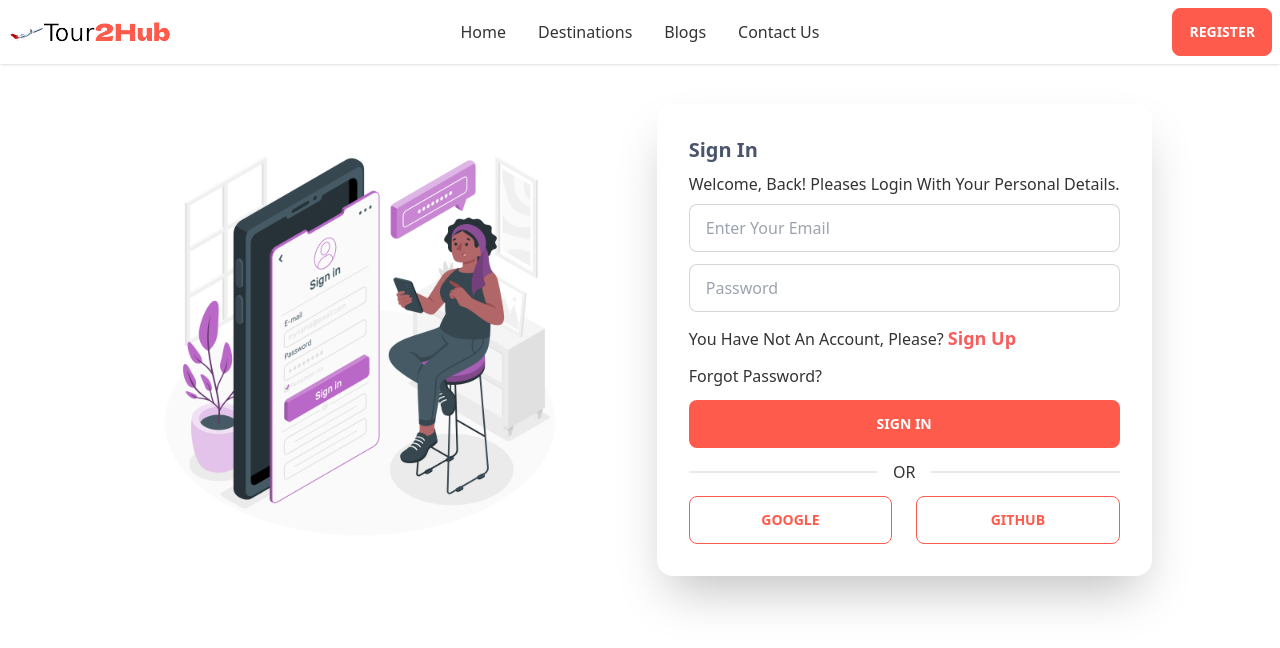
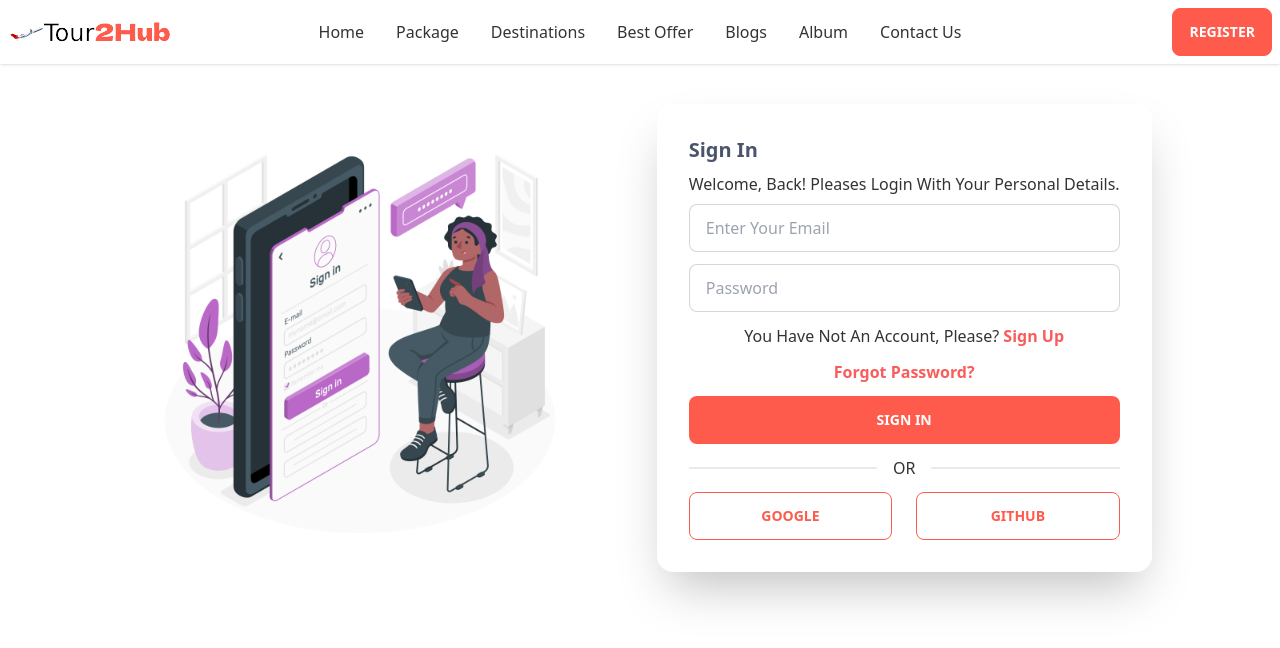
Before and after one commit to AhshanHabib26/Tour_Hub_React, a React (Create React App) app: page /login in a window 1280 px wide. Shown: the top 648 px of the page. Built offline with nearby package versions, Linux system fonts and the light colour scheme.

Commit message:
Scroll Bar Added

```diff
--- a/package.json
+++ b/package.json
@@ -16,7 +16,9 @@
     "react-query": "^4.0.0",
     "react-responsive-carousel": "^3.2.23",
     "react-router-dom": "^6.3.0",
+    "react-router-hash-link": "^2.4.3",
     "react-scripts": "5.0.1",
+    "react-scroll-to-top": "^3.0.0",
     "react-select": "^5.4.0",
     "react-toastify": "^9.0.7",
     "swiper": "^8.3.2",
--- a/src/Componnets/Pages/Blog/Blog.js
+++ b/src/Componnets/Pages/Blog/Blog.js
@@ -6,7 +6,7 @@ import Styles from '../../Styles/Blog.module.css'
 
 const Blog = () => {
   return (
-    <div>
+    <div id="blogs">
       <h1 className=" text-center text-primary text-2xl lg:text-4xl font-bold my-10">
         Top Recent Blog Post
       </h1>
--- a/src/Componnets/Pages/ContactInfo/ContactInfo.js
+++ b/src/Componnets/Pages/ContactInfo/ContactInfo.js
@@ -7,7 +7,7 @@ import {FaSearchLocation} from 'react-icons/fa'
 
 const ContactInfo = () => {
     return (
-        <div className={Styles.ContactContainer}>
+        <div id='contact-us' className={Styles.ContactContainer}>
             <div className=' py-12 flex-wrap flex items-center justify-evenly flex-col lg:flex-row mx-8'>
                 <h1 className=' text-4xl font-extrabold text-secondary'>Contact Info:</h1>
                 <div className=' flex items-center my-5 lg:my-0 flex-col lg:flex-row'>
--- a/src/Componnets/Pages/Destinations/Destinations.js
+++ b/src/Componnets/Pages/Destinations/Destinations.js
@@ -9,7 +9,7 @@ import Switzerland from "../../Image/Destinations/Switzerland.png";
 
 const Destinations = () => {
   return (
-    <div className=" mb-12">
+    <div id="destinations" className=" mb-12">
       <h1 className=" text-center text-neutral text-2xl lg:text-4xl font-bold my-10">
         Top Recommended Destinations
       </h1>
--- a/src/Componnets/Pages/Gallery/Gallery.js
+++ b/src/Componnets/Pages/Gallery/Gallery.js
@@ -13,7 +13,7 @@ import imageEight from "../../Image/Gallery/Gallery_8.png";
 
 const Gallery = () => {
   return (
-    <div className=" mb-10">
+    <div id="album-archive" className=" mb-10">
       <h1 className=" text-center text-primary text-2xl lg:text-4xl font-bold my-10">
         Our Gallery
       </h1>
--- a/src/Componnets/Pages/Home/Navbar.js
+++ b/src/Componnets/Pages/Home/Navbar.js
@@ -1,6 +1,7 @@
 import React from "react";
 import Logo from "../../Image/TourHub.png";
 import { Link } from "react-router-dom";
+import { HashLink } from "react-router-hash-link";
 
 const Navbar = () => {
   return (
@@ -29,36 +30,82 @@ const Navbar = () => {
               class="menu menu-compact dropdown-content mt-3 p-2 shadow bg-base-100 rounded-box w-52"
             >
               <li>
-                <Link to="/">Home</Link>
+                <HashLink smooth to="/">
+                  Home
+                </HashLink>
               </li>
               <li>
-                <Link to="/">Destinations</Link>
+                <HashLink smooth to="#tours">
+                  Package
+                </HashLink>
               </li>
               <li>
-                <Link to="/blogs">Blogs</Link>
+                <HashLink smooth to="#destinations">
+                  Destinations
+                </HashLink>
               </li>
               <li>
-                <Link to="/contact-us">Contact Us</Link>
+                <HashLink smooth to="#upcoming-offer">
+                  Best Offer
+                </HashLink>
+              </li>
+              <li>
+                <HashLink smooth to="#blogs">
+                  Blogs
+                </HashLink>
+              </li>
+              <li>
+                <HashLink smooth to="#album-archive">
+                  Album
+                </HashLink>
+              </li>
+              <li>
+                <HashLink smooth to="#contact-us">
+                  Contact Us
+                </HashLink>
               </li>
             </ul>
           </div>
-          <Link to="/"  >
+          <Link to="/">
             <img src={Logo} alt="" />
           </Link>
         </div>
         <div class="navbar-center hidden lg:flex">
           <ul class="menu menu-horizontal p-0">
             <li>
-              <Link to="/">Home</Link>
+              <HashLink smooth to="/">
+                Home
+              </HashLink>
             </li>
             <li>
-              <Link to="/">Destinations</Link>
+              <HashLink smooth to="#tours">
+                Package
+              </HashLink>
             </li>
             <li>
-              <Link to="/blogs">Blogs</Link>
+              <HashLink smooth to="#destinations">
+                Destinations
+              </HashLink>
             </li>
             <li>
-              <Link to="/contact-us">Contact Us</Link>
+              <HashLink smooth to="#upcoming-offer">
+                Best Offer
+              </HashLink>
+            </li>
+            <li>
+              <HashLink smooth to="#blogs">
+                Blogs
+              </HashLink>
+            </li>
+            <li>
+              <HashLink smooth to="#album-archive">
+                Album
+              </HashLink>
+            </li>
+            <li>
+              <HashLink smooth to="#contact-us">
+                Contact Us
+              </HashLink>
             </li>
           </ul>
         </div>
@@ -72,10 +119,10 @@ const Navbar = () => {
               class="dropdown-content menu p-2 shadow bg-base-100 rounded-box w-52"
             >
               <li>
-                <Link to='/login'>Log In</Link>
+                <Link to="/login">Log In</Link>
               </li>
               <li>
-                <Link to='/signup'>Sign Up</Link>
+                <Link to="/signup">Sign Up</Link>
               </li>
             </ul>
           </div>
--- a/src/Componnets/Pages/Tours/Tours.js
+++ b/src/Componnets/Pages/Tours/Tours.js
@@ -9,7 +9,7 @@ const Tours = () => {
   const sliceTours = tours.slice(0, 6)
 
   return (
-    <div>
+    <div id="tours">
       <h2 className="  text-center text-neutral text-2xl lg:text-4xl font-bold my-8">
         {" "}
        Our Best Selling Tours
--- a/src/Componnets/Pages/UpcomingOffer/UpcomingOffer.js
+++ b/src/Componnets/Pages/UpcomingOffer/UpcomingOffer.js
@@ -7,7 +7,7 @@ const UpcomingOffer = () => {
   const sliceTours = tours.slice(0, 3);
 
   return (
-    <div className={Styles.UpCominBanner}>
+    <div id="upcoming-offer"  className={Styles.UpCominBanner}>
       <h2 className=" text-center text-primary text-2xl lg:text-4xl font-bold my-10">
         {" "}
         Our Upcoming Best Tours
--- a/src/Componnets/Register/ForgotPassword/ForgotPassword.js
+++ b/src/Componnets/Register/ForgotPassword/ForgotPassword.js
@@ -8,9 +8,11 @@ const ForgotPassword = () => {
 
   const handleSubmit = (e) => {
     const email = e.target.email.value;
-
     e.preventDefault();
-
+    if (!email) {
+      toast.error("Please Enter Your Email");
+      return;
+    } else {
       fetch("https://tour-hub-server.herokuapp.com/forgot-password", {
         method: "POST",
         body: JSON.stringify({ email }),
@@ -24,10 +26,11 @@ const ForgotPassword = () => {
           if (data.error) {
             toast.error(data.error);
           } else {
-          toast.info("Verification is Send on Your Email!");
+            toast.info("Verification Code is Send on Your Email!");
             navigate("/verify-email");
           }
         });
+    }
   };
 
   return (
--- a/src/Componnets/Register/ForgotPassword/VerifyEmail.js
+++ b/src/Componnets/Register/ForgotPassword/VerifyEmail.js
@@ -31,10 +31,19 @@ const VerifyEmail = () => {
   //     });
   // };
 
-  const handleSubmit = e =>{
-      navigate('/')
-      toast.error('This API is Under Construction')
-  }
+  const handleSubmit = (e) => {
+    e.preventDefault();
+
+    const code = e.target.code.value;
+    const password = e.target.password.value;
+
+    if (!code || !password) {
+      toast.error("Input Box is Empty");
+    } else {
+      navigate("/");
+      toast.error("This API is Under Construction");
+    }
+  };
 
   return (
     <div className=" mt-10">
@@ -50,9 +59,7 @@ const VerifyEmail = () => {
           <div class="card  bg-base-100 shadow-2xl">
             <div class="card-body">
               <h2 class=" text-xl font-bold text-accent">Verify Email</h2>
-              <p>
-                Please Enter The 5 Digit Code Sent To Your Email.
-              </p>
+              <p>Please Enter The 5 Digit Code Sent To Your Email.</p>
               <div>
                 <form
                   className="grid grid-cols-1 gap-3"
@@ -62,11 +69,13 @@ const VerifyEmail = () => {
                     className="input input-bordered"
                     placeholder="Enter Your Verification Code"
                     type="text"
+                    name="code"
                   />
                   <input
                     placeholder="Enter New Password"
                     className="input input-bordered"
                     type="password"
+                    name="password"
                   />
 
                   <input
--- a/src/Componnets/Register/Login/Login.js
+++ b/src/Componnets/Register/Login/Login.js
@@ -34,7 +34,7 @@ const Login = () => {
         } else {
           localStorage.setItem("Key", JSON.stringify(data));
           toast.success("Welcome, Tour Hub!");
-          navigate('/')
+          navigate("/");
         }
       });
   };
@@ -90,16 +90,21 @@ const Login = () => {
                   {errors.password && (
                     <span role="alert">{errors.password.message}</span>
                   )}
-                  <p>
+                  <p className=" text-center ">
                     You Have Not An Account, Please?{" "}
                     <Link
-                      className="text-error text-lg font-semibold"
+                      className="text-error text-[16px] font-semibold"
                       to="/signup"
                     >
                       Sign Up
                     </Link>{" "}
                   </p>
-                  <Link to='/forgot-password' >Forgot <span>Password?</span> </Link>
+                  <Link
+                    to="/forgot-password"
+                    className=" text-md  font-semibold text-error cursor-pointer text-center"
+                  >
+                    Forgot <span>Password?</span>{" "}
+                  </Link>
                   <input
                     className="btn btn-ghost bg-primary hover:btn-outline text-white"
                     type="submit"
```
Also changed, not shown: src/App.js (+23 -16 lines), 1 other file (tests, documents, lock files or other folders). Lines whose indentation alone changed are shown as unchanged.
